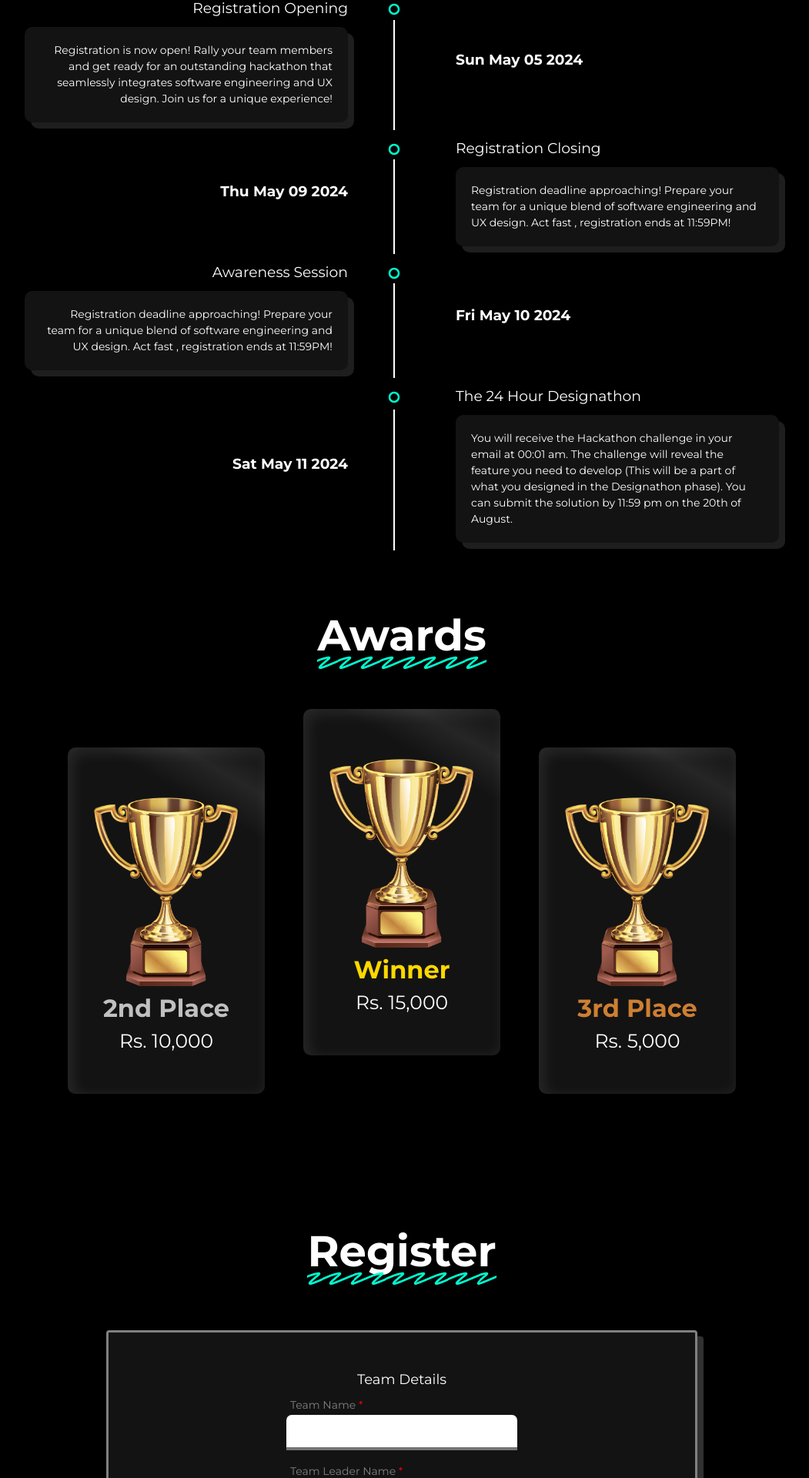
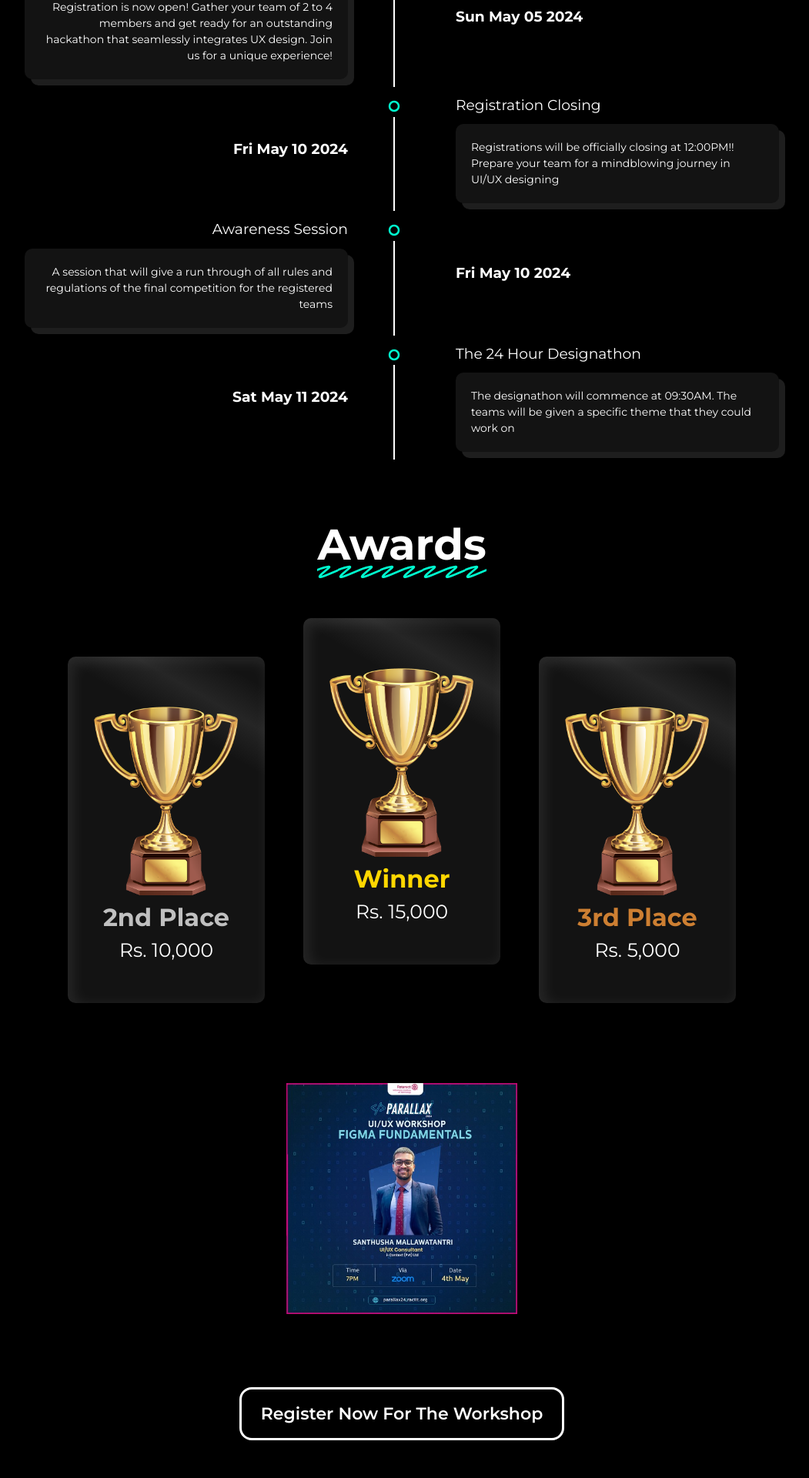
Before and after one commit to RACIIT/PARALLAX24, a React (Vite) app: page / in a window 1280 px wide. Shown: the part 2350-4270 px from the top of the page at 77% size, without its empty margins (118-1169 px from the left). Built offline with nearby package versions, Linux system fonts and the light colour scheme.

Commit message:
Final
Fixed the image, added the workshop content, updated the descriptions

```diff
--- a/src/App.jsx
+++ b/src/App.jsx
@@ -8,6 +8,7 @@ import NavBar from "./components/NavBar";
 import Register from "./components/Register";
 import Schedule from "./components/Schedule";
 import FAQ from "./components/FAQ";
+import Workshop from "./components/workshop";
 
 function App() {
   return (
@@ -19,7 +20,8 @@ function App() {
         {/* <Guidelines /> */}
         <Schedule />
         <Awards />
-        <Register />
+        <Workshop/>
+        <Register/>
         <FAQ />
         <Partners />
       </div>
--- a/src/components/About.jsx
+++ b/src/components/About.jsx
@@ -31,7 +31,7 @@ function About() {
         </Description>
       </Wrapper>
       <SubContainer>
-        <h1>How it Works?</h1>
+        {/* <h1>How it Works?</h1> */}
         <CardContainer>
           {/* <Zoom delay={150}>
             <FlipCard
@@ -97,12 +97,12 @@ const Logo = styled.div`
   justify-content: center;
 
   img {
-    width: 120%;
+    width: 130%;
   }
 
   @media (max-width: 1150px) {
     img {
-      max-width: 110%;
+     width: 110%;
     }
   }
 `;
--- a/src/components/Register.jsx
+++ b/src/components/Register.jsx
@@ -27,8 +27,11 @@ function Register() {
 
   return (
     <Container id="register">
+      <ButtonGroup>
+            <RegisterButton href="https://forms.gle/mA8Pnw5B5zAV9AgDA">Register Now For The Workshop</RegisterButton>
+      </ButtonGroup>
       <Heading>
-        <span className="fancy">Register</span>
+        <span className="fancy">Register Team</span>
       </Heading>
 
       <RegForm>
@@ -304,7 +307,60 @@ const Container = styled.div`
   padding-top: 80px;
 `;
 
-const Heading = styled.h1.attrs({ className: "heading" })``;
+const Heading = styled.h1.attrs({ className: "heading" })`
+  @media (max-width: 1150px) {
+    span {
+      font-size: 50 rem;
+    }
+  }
+  @media (min-width: 768px) {
+    span {
+      font-size: 2 rem;
+    }
+  }
+`;
+
+const ButtonGroup = styled.div`
+  display: flex;
+  justify-content: center;
+  align-items: center;
+  flex-direction: row;
+  margin-top: 5px;
+`;
+
+const RegisterButton = styled.a`
+  margin-bottom: 50px;
+  text-decoration: none;
+  border: 3px solid white;
+  padding: 15px 25px;
+  border-radius: 16px;
+  display: flex;
+  justify-content: center;
+  align-items: center;
+  font-size: 22px;
+  transition: all ease-in-out 0.2s;
+  color: white;
+  background-color: transparent;
+  border-color: white;
+  font-weight: 600;
+
+  &:hover {
+    transform: scale(1.1);
+    background-color: white;
+    color: black;
+  }
+
+  @media (max-width: 1150px) {
+    button {
+      font-size: 50 rem;
+    }
+  }
+  @media (min-width: 768px) {
+    button {
+      font-size: 10 rem;
+    }
+  }
+`;
 
 const RegForm = styled.div`
   width: 100%;
--- a/src/components/Schedule.jsx
+++ b/src/components/Schedule.jsx
@@ -12,28 +12,26 @@ function Schedule() {
       <ScheduleDate
           isRight={true}
           date="2024-05-04"
-          title="UI/UX Workshop : Innovate with Intuition"
-          description="You will receive the Hackathon challenge in your email at 00:01 am. The challenge will reveal the feature you need to develop (This will be a part of what you designed in the Designathon phase). You can submit the solution by 11:59 pm on the 20th of August."
+          title="UI/UX Workshop : Figma Fundamentls"
+          description="Join in to know the fundamentals of design using Figma. Get ready to start your journey in the field of UI/UX"
         />
         <ScheduleDate
           isRight={false}
           date="2024-05-05"
           title="Registration Opening"
-          description="Registration is now open! Rally your team members and
-          get ready for an outstanding hackathon that seamlessly integrates
-          software engineering and UX design. Join us for a unique experience!"
+          description="Registration is now open! Gather your team of 2 to 4 members and get ready for an outstanding hackathon that seamlessly integrates UX design. Join us for a unique experience!"
         />
          <ScheduleDate
           isRight={true}
-          date="2024-05-09"
+          date="2024-05-10"
           title="Registration Closing"
-          description="Registration deadline approaching! Prepare your team for a unique blend of software engineering and UX design. Act fast , registration ends at 11:59PM!"
+          description="Registrations will be officially closing at 12:00PM!! Prepare your team for a mindblowing journey in  UI/UX designing"
         />
          <ScheduleDate
           isRight={false}
           date="2024-05-10"
           title="Awareness Session"
-          description="Registration deadline approaching! Prepare your team for a unique blend of software engineering and UX design. Act fast , registration ends at 11:59PM!"
+          description="A session that will give a run through of all rules and regulations of the final competition for the registered teams"
         />
         {/* <ScheduleDate
           isRight={false}
@@ -52,7 +50,7 @@ function Schedule() {
           isRight={true}
           date="2024-05-11"
           title=" The 24 Hour Designathon"
-          description="You will receive the Hackathon challenge in your email at 00:01 am. The challenge will reveal the feature you need to develop (This will be a part of what you designed in the Designathon phase). You can submit the solution by 11:59 pm on the 20th of August."
+          description="The designathon will commence at 09:30AM. The teams will be given a specific theme that they could work on"
         />
       </SubContainer>
     </Container>
--- /dev/null
+++ b/src/components/workshop.jsx
@@ -0,0 +1,59 @@
+import { useState, useEffect } from "react";
+import styled from "styled-components";
+import '../index.css';
+
+function Workshop() {
+  return (
+    <Container id="Workshop">
+      {/* <Heading>
+        <span className="fancy">UI/UX Workshop - Figma Fundamentals</span>
+      </Heading> */}
+      {/* <Wrapper> */}
+        <Logo>
+          <img src="/images/parallax.jpeg" alt="" />
+        </Logo>
+      {/* </Wrapper>  */}
+
+    </Container>
+  );
+}
+
+export default Workshop;
+
+const Container = styled.div`
+  width: 100vw;
+  height: 40vh;
+
+  background-color: black; // Assuming similar background color
+  display: flex;
+  // flex-direction:column;
+  align-items: center;
+  justify-content: center;
+`;
+
+const Logo = styled.div`
+  display: flex;
+  align-items: center;
+  justify-content: center;
+
+
+
+  @media (max-width: 1150px) {
+    img {
+      width: 50%;
+    }
+  }
+  @media (min-width: 768px) {
+    img {
+      margin: 0px;
+      width: 60%;
+      min-width: 40%;
+      min-height: 40%;
+    }
+    @media (max-width: 368px) {
+      img {
+        width: 90%;
+        min-height: 40%;
+      }
+  }
+`;
```
Also changed, not shown: public/images/parallax.jpeg (added), 1 other file (tests, documents, lock files or other folders).
